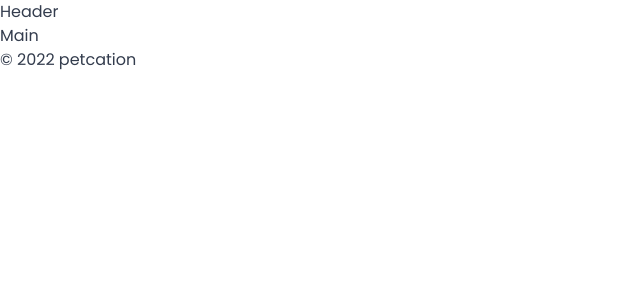
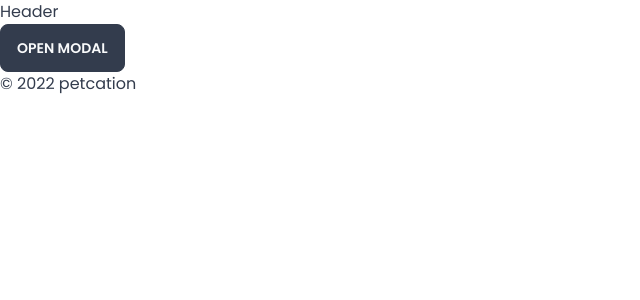
Before and after one commit to MinkNanta/petcation, a React (Create React App) app: page / in a window 1280 px wide. Shown: the top 300 px of the page, without its empty margins (0-640 px from the left). Built offline with nearby package versions, Linux system fonts and the light colour scheme.

Commit message:
Common Modale

```diff
--- /dev/null
+++ b/src/common/Modal.js
@@ -0,0 +1,27 @@
+import React from "react";
+
+export default function Modal() {
+  return (
+    <>
+      <a href="#my-modal-2" class="btn">
+        open modal
+      </a>
+      <div class="modal" id="my-modal-2">
+        <div class="modal-box">
+          <h3 class="font-bold text-lg">
+            Congratulations random Interner user!
+          </h3>
+          <p class="py-4">
+            You've been selected for a chance to get one year of subscription to
+            use Wikipedia for free!
+          </p>
+          <div class="modal-action">
+            <a href="#" class="btn">
+              Yay!
+            </a>
+          </div>
+        </div>
+      </div>
+    </>
+  );
+}
--- a/src/pages/Main.js
+++ b/src/pages/Main.js
@@ -1,5 +1,10 @@
 import React from "react";
+import Modal from "../common/Modal";
 
 export default function Main() {
-  return <div>Main</div>;
+  return (
+    <div>
+      <Modal />
+    </div>
+  );
 }
```
